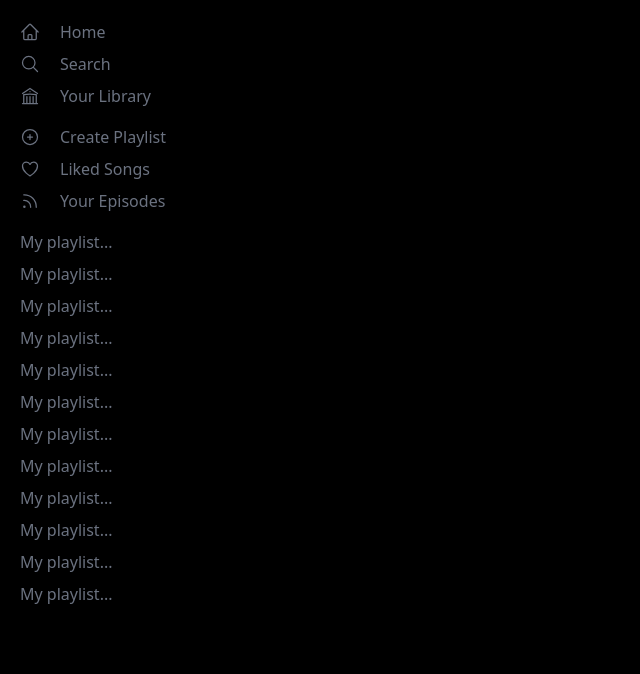
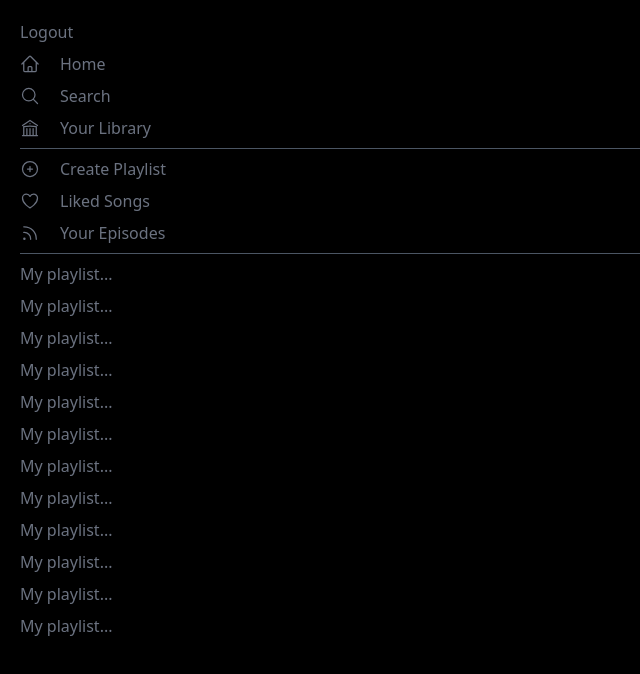
Before and after one commit to Zach-Xu/spotify-clone, a Next.js app: page / in a window 1280 px wide. Shown: the top 674 px of the page, without its empty margins (0-640 px from the left). Built offline with nearby package versions, Linux system fonts and the light colour scheme; no server answers.

Commit message:
session provider and auth middleware

```diff
--- a/components/Sidebar.tsx
+++ b/components/Sidebar.tsx
@@ -1,10 +1,16 @@
 import React from 'react'
 import { HomeIcon, MagnifyingGlassIcon, PlusCircleIcon, HeartIcon, RssIcon, BuildingLibraryIcon } from '@heroicons/react/24/outline'
+import { signOut } from 'next-auth/react'
 
 const Sidebar: React.FC = () => {
     return (
         <div className='p-5'>
             <div className='space-y-2'>
+                <button className='flex space-x-5 text-gray-500 hover:text-white items-center'
+                    onClick={() => signOut()}>
+
+                    <p >Logout</p>
+                </button>
                 <button className='flex space-x-5 text-gray-500 hover:text-white items-center'>
                     <HomeIcon className='w-5 h-5' />
                     <p>Home</p>
@@ -17,7 +23,7 @@ const Sidebar: React.FC = () => {
                     <BuildingLibraryIcon className='w-5 h-5' />
                     <p>Your Library</p>
                 </button>
-                <hr className='border-t-[0.1px] border-t-black' />
+                <hr className='border-t-[0.1px] border-t-gray-600' />
 
                 <button className='flex space-x-5 text-gray-500 hover:text-white items-center'>
                     <PlusCircleIcon className='w-5 h-5' />
@@ -31,7 +37,7 @@ const Sidebar: React.FC = () => {
                     <RssIcon className='w-5 h-5' />
                     <p>Your Episodes</p>
                 </button>
-                <hr className='border-t-[0.1px] border-t-black' />
+                <hr className='border-t-[0.1px] border-t-gray-600' />
 
                 {/* ToDo Playlists... */}
                 <p className='text-gray-500 hover:text-white cursor-pointer'>My playlist...</p>
--- a/pages/_app.tsx
+++ b/pages/_app.tsx
@@ -1,8 +1,13 @@
 import '../styles/globals.css'
 import type { AppProps } from 'next/app'
+import { SessionProvider } from 'next-auth/react'
 
-function MyApp({ Component, pageProps }: AppProps) {
-  return <Component {...pageProps} />
+function MyApp({ Component, pageProps: { session, ...pageProps } }: AppProps) {
+  return (
+    <SessionProvider session={session}>
+      <Component {...pageProps} />
+    </SessionProvider>
+  )
 }
 
 export default MyApp
--- a/pages/api/auth/[...nextauth].tsx
+++ b/pages/api/auth/[...nextauth].tsx
@@ -43,6 +43,7 @@ const options: AuthOptions = {
         async jwt({ token, user, account }) {
             // initial sign in
             if (account && user) {
+                console.log('Initial Sign in')
                 return {
                     ...token,
                     accessToken: account.access_token,
@@ -54,7 +55,7 @@ const options: AuthOptions = {
 
             // returen previous token if the access token is not expired yet
             if (Date.now() < (token.accessTokenExpires as number)) {
-                console.log('Access Token is expired')
+                console.log('Access Token is expired, Fetching new token...')
                 return token
             }
 
@@ -62,6 +63,7 @@ const options: AuthOptions = {
             return await refreshAccessToken(token)
         },
         async session({ session, token }) {
+            console.log('Valid Token, pass...')
             session.user.accessToken = token.accessToken
             session.user.refreshToken = token.refreshToekn
             session.user.username = token.username
--- a/pages/index.tsx
+++ b/pages/index.tsx
@@ -1,8 +1,12 @@
 import type { NextPage } from 'next'
+import { useSession } from 'next-auth/react'
 import Head from 'next/head'
 import Sidebar from '../components/Sidebar'
 
 const Home: NextPage = () => {
+
+  const { data, status } = useSession()
+  console.log('session', data)
   return (
     <div className="bg-black h-screen overflow-hidden">
       <Head>
```
Also changed, not shown: middleware.ts (added, +31 -0 lines).
